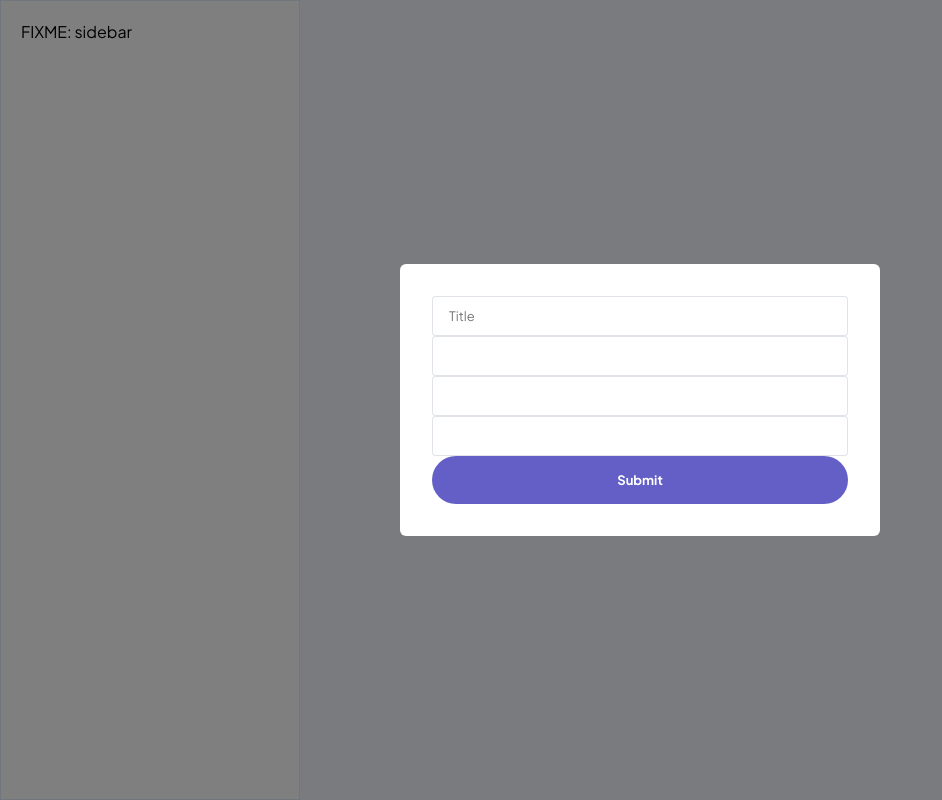
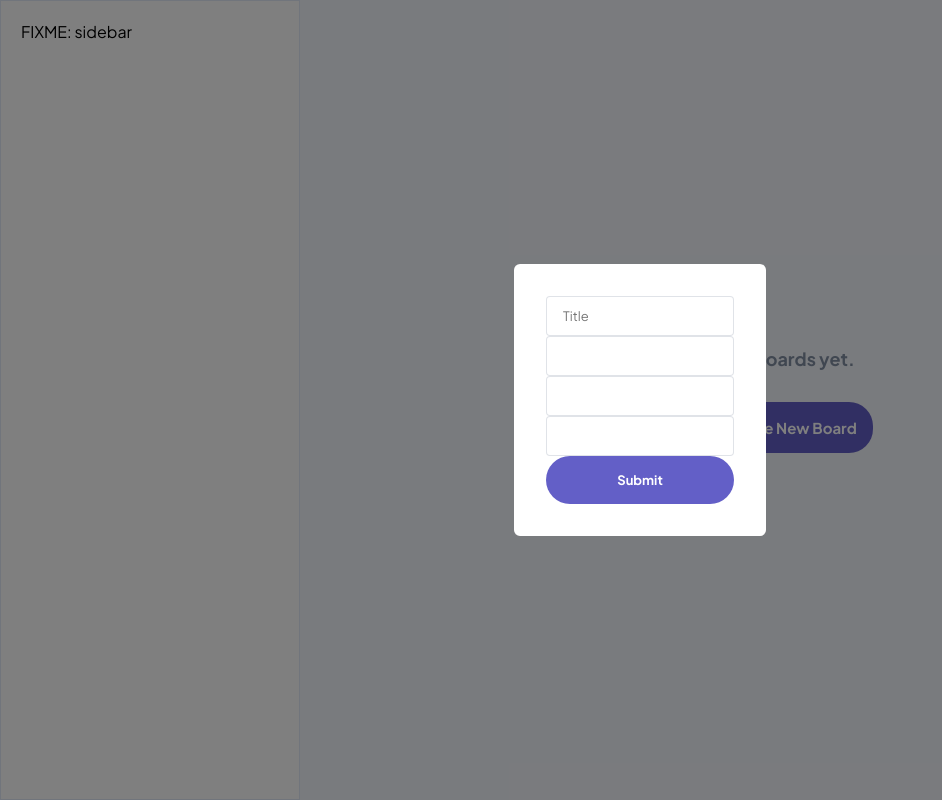
Before and after one commit to ryjw/Kanban-task-management, a Next.js app: page / in a window 1280 px wide. Both pictures are taken after a click on the button "Create New Board". Shown: the whole page, without its empty margins (0-942 px from the left). Built offline with nearby package versions, Linux system fonts and the light colour scheme.

Commit message:
-removed width

```diff
--- a/src/partials/_textfield.module.scss
+++ b/src/partials/_textfield.module.scss
@@ -1,10 +1,9 @@
-@use "./variables" as *;
-@use "./breakpoints" as *;
+@use "@/partials/variables" as *;
+@use "@/partials/breakpoints" as *;
 
-%default-style {
+.default {
   @include body-l;
   height: 40px;
-  width: 295px; //default width set to mobile modal, large variant
   border-radius: 4px;
   border: 1px solid $medium-grey-25;
   box-sizing: border-box;
@@ -21,20 +20,3 @@
     border-color: $red-primary;
   }
 }
-
-.default {
-  @extend %default-style;
-
-  @include lg {
-    width: 416px;
-  }
-}
-
-.alt {
-  @extend %default-style;
-  width: 264px;
-
-  @include lg {
-    width: 385px;
-  }
-}
```
